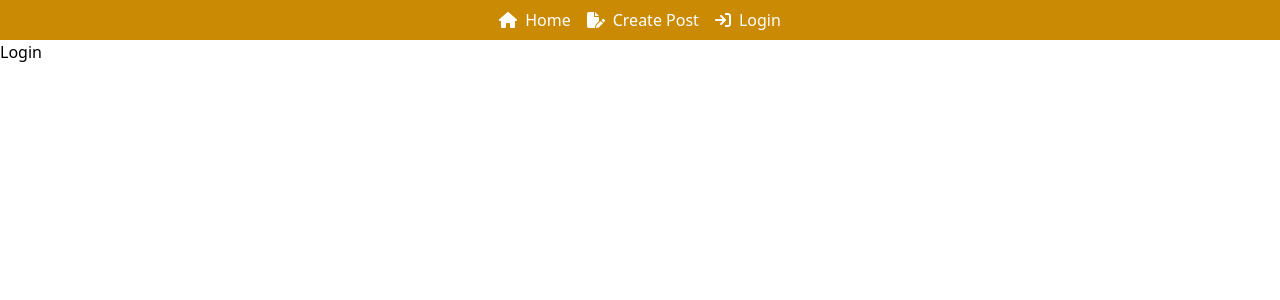
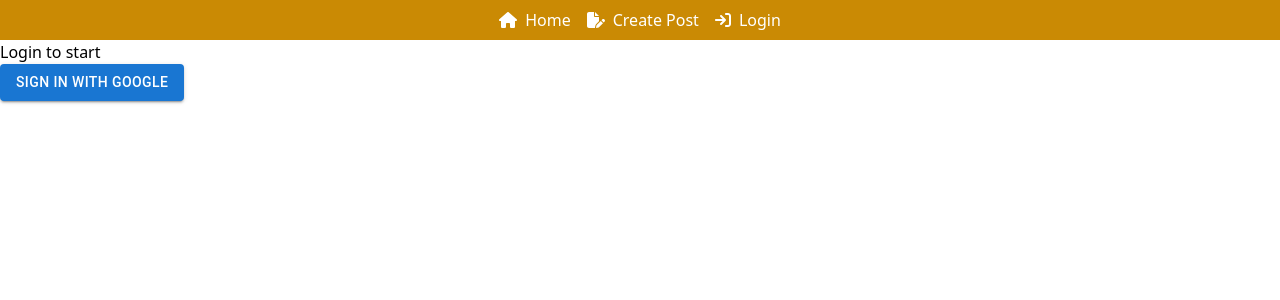
Before and after one commit to canopus-m-satoshi/blog-with-react-and-firebase, a React (Create React App) app: page /login in a window 1280 px wide. Shown: the top 300 px of the page. Built offline with nearby package versions, Linux system fonts and the light colour scheme.

Commit message:
feature login with google

```diff
--- a/src/App.js
+++ b/src/App.js
@@ -1,3 +1,4 @@
+import { useState } from 'react'
 import { BrowserRouter as Router, Routes, Route, Link } from 'react-router-dom'
 import CreatePost from './components/CreatePost'
 import Home from './components/Home'
@@ -6,13 +7,15 @@ import Logout from './components/Logout'
 import Navbar from './components/Navbar'
 
 function App() {
+  const [isAuth, setIsAuth] = useState(false)
+
   return (
     <Router>
       <Navbar />
       <Routes>
         <Route path="/" element={<Home />} />
         <Route path="/createpost" element={<CreatePost />} />
-        <Route path="/login" element={<Login />} />
+        <Route path="/login" element={<Login setIsAuth={setIsAuth} />} />
         <Route path="/logout" element={<Logout />} />
       </Routes>
     </Router>
--- a/src/components/Login.js
+++ b/src/components/Login.js
@@ -1,4 +1,26 @@
-const Login = () => {
-  return <div>Login</div>
+import { signInWithPopup } from 'firebase/auth'
+import { auth, provider } from '../firebase'
+import Button from '@mui/material/Button'
+import { useNavigate } from 'react-router-dom'
+
+const Login = ({ setIsAuth }) => {
+  const navigate = useNavigate()
+
+  const signInWithGoogle = () => {
+    signInWithPopup(auth, provider).then((result) => {
+      localStorage.setItem('isAuth', true)
+      setIsAuth(true)
+      navigate('/')
+    })
+  }
+
+  return (
+    <div>
+      <p>Login to start</p>
+      <Button onClick={signInWithGoogle} variant="contained">
+        Sign in With Google
+      </Button>
+    </div>
+  )
 }
 export default Login
```
